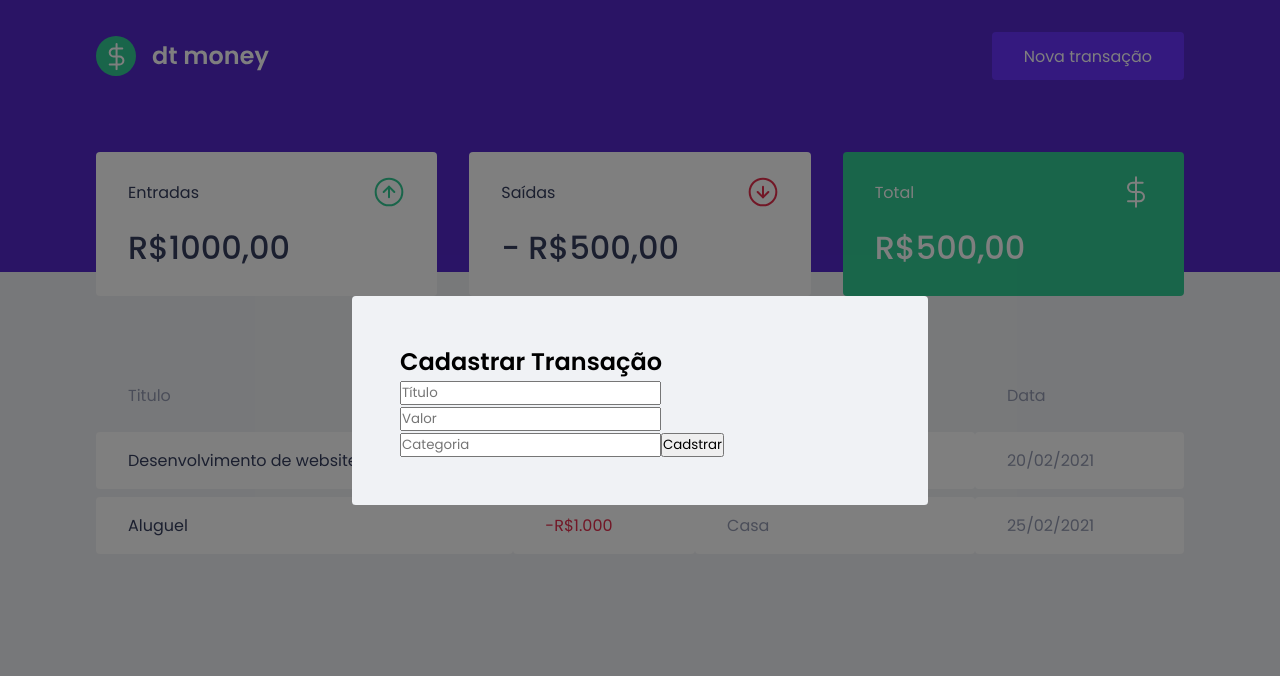
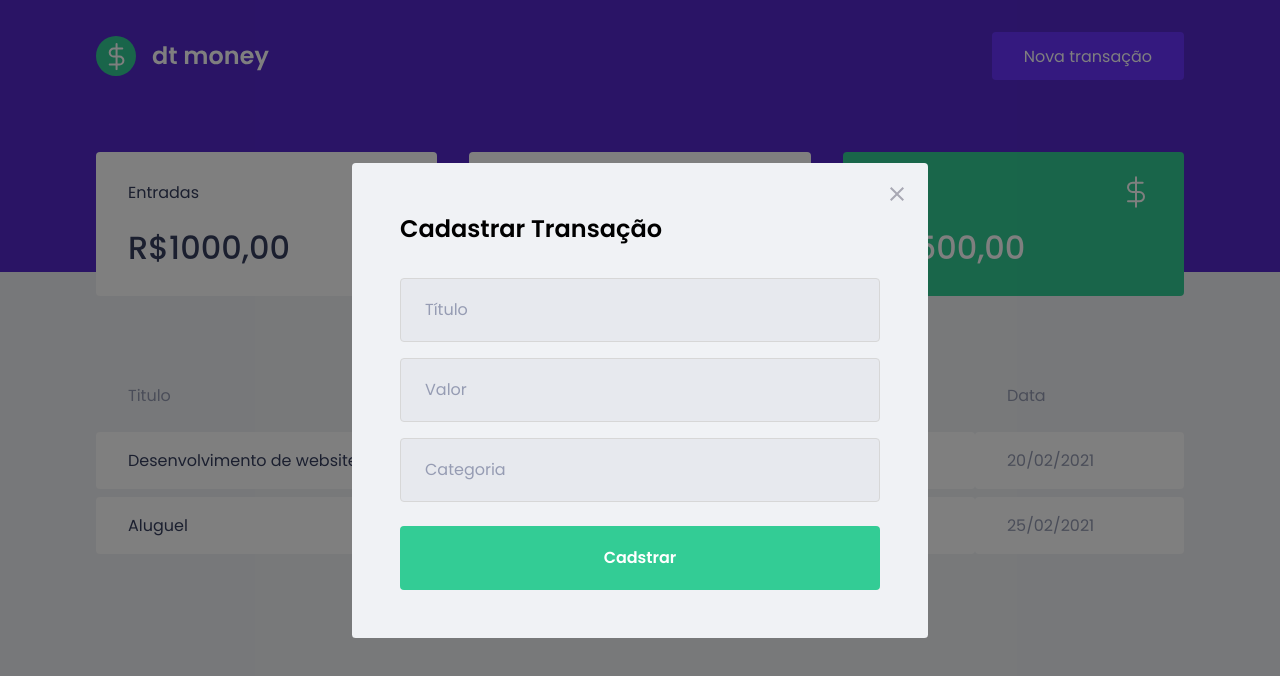
Before and after one commit to dzampa/dtmoney, a React (Create React App) app: page / in a window 1280 px wide. Both pictures are taken after a click on the button "Nova transação". Shown: the top 676 px of the page. Built offline with nearby package versions, Linux system fonts and the light colour scheme; no server answers; what miragejs would draw is missing.

Commit message:
style modal

```diff
--- a/src/components/NewTransactionModal/index.tsx
+++ b/src/components/NewTransactionModal/index.tsx
@@ -1,4 +1,5 @@
 import Modal from "react-modal";
+import closeImg from '../../assets/close.svg';
 import { Container } from "./styles";
 
 interface NewTransactionModalProps{
@@ -14,6 +15,15 @@
           overlayClassName="react-modal-overlay"
           className="react-modal-content"
       >
+
+        <button
+            type="button"
+            onClick={onRequestClose}
+            className="react-modal-close"
+        >
+            <img src={closeImg} alt="Fechar modal" />
+        </button>
+
           <Container>
             <h2>Cadastrar Transação</h2>
 
--- a/src/components/NewTransactionModal/styles.ts
+++ b/src/components/NewTransactionModal/styles.ts
@@ -1,3 +1,46 @@
-import styles from 'styled-components';
+import styled from 'styled-components';
 
-export const Container = styles.form``;
+export const Container = styled.form`
+    h2 {
+        color: var(--text-title-color);
+        font-size: 1.5rem;
+        margin-bottom: 2rem;
+    }
+
+    input {
+        width: 100%;
+        padding: 0 1.5rem;
+        height: 4rem;
+        border-radius: 0.25rem;
+        border: 1px solid #d7d7d7;
+        background: #e7e9ee;
+        font-weight: 400;
+        font-size: 1rem;
+
+        &::placeholder {
+            color: var(--text-body);
+        }
+
+        & + input {
+            margin-top: 1rem;
+        }
+    }
+
+    button[type="submit"] {
+        width: 100%;
+        padding: 0 1.5rem;
+        height: 4rem;
+        background: var(--green);
+        color: #FFF;
+        border-radius: 0.25rem;
+        border: 0;
+        font-size: 1rem;
+        margin-top: 1.5rem;
+        font-weight: 600;
+        transition: filter 0.2s;
+
+        &:hover {
+            filter: brightness(0.9);
+        }
+    }
+`;
--- a/src/styles/global.ts
+++ b/src/styles/global.ts
@@ -78,6 +78,19 @@
         position: relative;
         border-radius: 0.24rem;
     }
+
+    .react-modal-close {
+        position: absolute;
+        right: 1.5rem;
+        top: 1.5rem;
+        border: 0;
+        background: transparent;
+        transition: filter 0.2s;
+
+        &:hover {
+            filter: brightness(0.8);
+        }
+    }
 `
 
 export { GlobalStyle };
```
